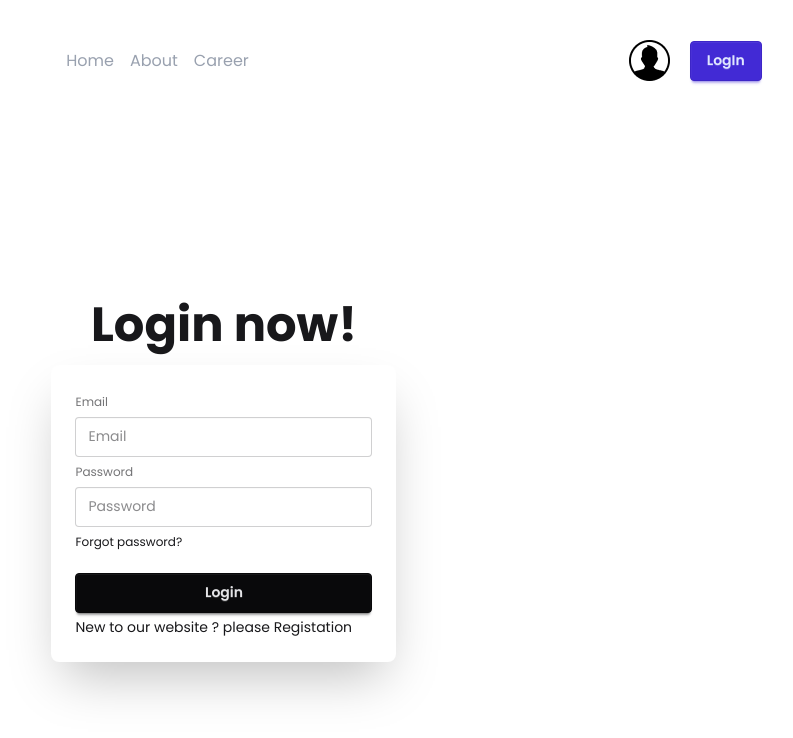
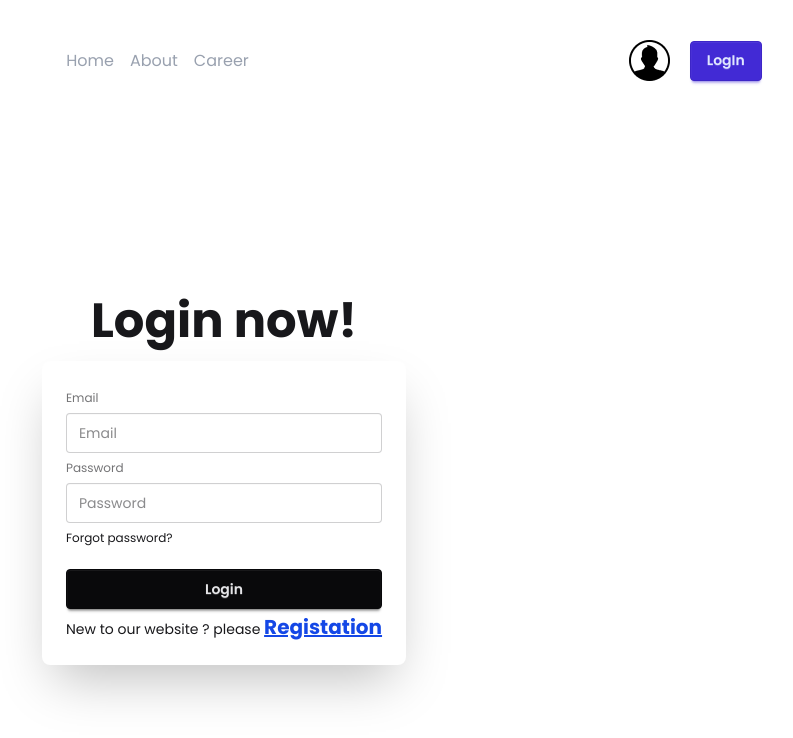
Before and after one commit to asik247/-news-website-2026-, a React (Vite) app: page /auth/login in a window 1280 px wide. Shown: the top 738 px of the page, without its empty margins (416-1209 px from the left). Built offline with nearby package versions, Linux system fonts and the light colour scheme.

Commit message:
useContex,provider code implement now

```diff
--- a/src/Components/Login.jsx
+++ b/src/Components/Login.jsx
@@ -22,7 +22,7 @@ const Login = () => {
                                     <button className="btn btn-neutral mt-4">Login</button>
                                 </fieldset>
                                 <div>
-                                    New to our website ? please <Link to={'/auth/registation'}>Registation</Link>
+                                    New to our website ? please <Link className='text-blue-700 underline text-xl font-bold' to={'/auth/registation'}>Registation</Link>
                                 </div>
                             </form>
                         </div>
--- a/src/Components/Registation.jsx
+++ b/src/Components/Registation.jsx
@@ -22,7 +22,7 @@ const Registation = () => {
                                     <button className="btn btn-neutral mt-4">Registation</button>
                                 </fieldset>
                                 <div>
-                                   Already have'n accoutn ? please <Link to={'/auth/login'}>login</Link>
+                                   Already have'n accoutn ? please <Link className='text-blue-700 underline text-xl font-bold' to={'/auth/login'}>login</Link>
                                 </div>
                             </form>
                         </div>
```
